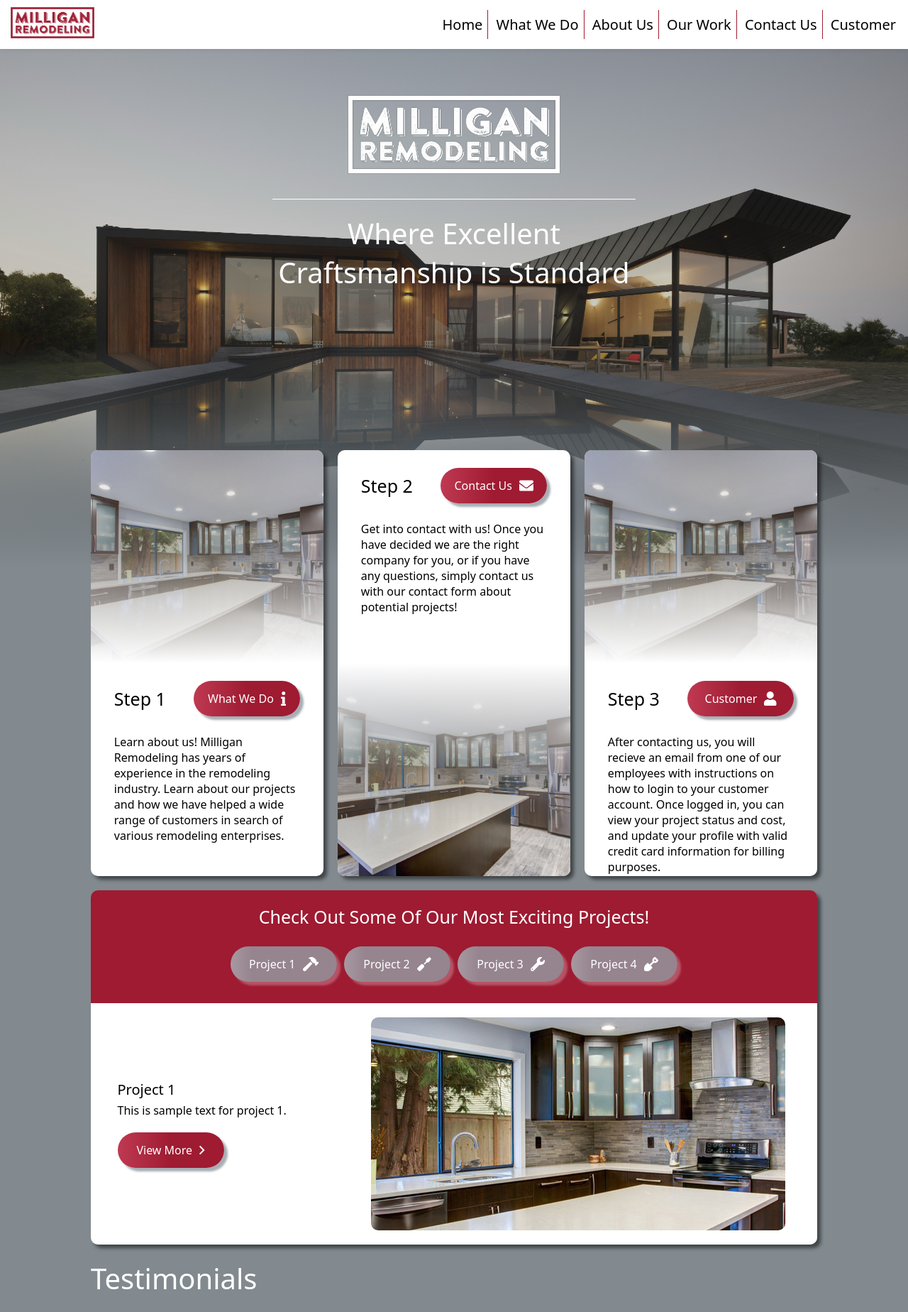
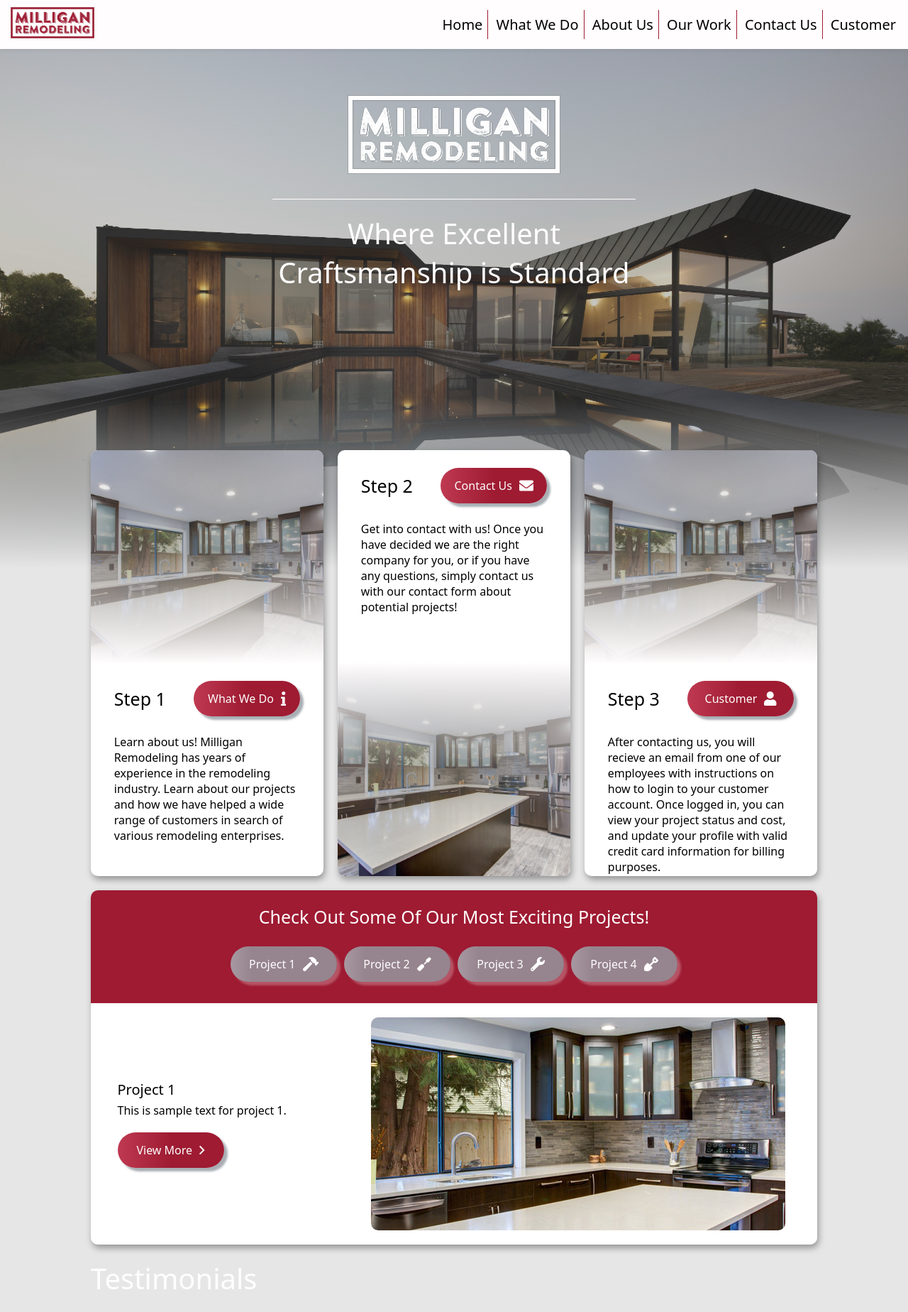
Before and after one commit to OReynolds123/MilliganRemodeling, a PHP site: page /index.html in a window 1280 px wide. Shown: the whole page at 71% size. Run offline with PHP 8.4, Linux system fonts and the light colour scheme.

Commit message:
Changed bkg color

```diff
--- a/stylesheets/stylesheet.css
+++ b/stylesheets/stylesheet.css
@@ -29,10 +29,10 @@ a.anchor {
 }
 :root {
     --p1: #949ca3d0;
-    --p2: #9e1b32; /* Blue: 1b5f9e*/
-    --white1: #ffffff;
+    --p2: #9e1b32; /* Blue: 1b5f9e*/ /* Red: 9e1b32 */
+    --white1: #fffdfd; /* ffffff */
     --black1: #000000;
-    --bkg: #828A8F;
+    --bkg: #e6e6e6; /* 828A8F */
     --wdth: 80%;
     --spacing: 20px;
     --bdrRad: 10px;
@@ -164,7 +164,8 @@ a.anchor {
     top: 0;
     width: 100%;
     height: 100vh;
-    background-image: linear-gradient(#22222240 0%,#22222240 60%, var(--bkg) 100%),url('../images/bkg.jpg');
+    background-image: linear-gradient(#44444420 0%,#44444460 70%, var(--bkg) 100%),url('../images/bkg.jpg');
+    /* background-image: linear-gradient(#22222220 0%,#22222260 60%, var(--bkg) 100%),url('../images/bkg.jpg'); */
     background-position: center;
     background-repeat: no-repeat;
     background-size: cover;
@@ -229,7 +230,8 @@ a.anchor {
     -moz-border-radius: var(--bdrRad);
     -ms-border-radius: var(--bdrRad);
     -o-border-radius: var(--bdrRad);
-    box-shadow: 5px 5px 5px 0px var(--bkShadClr);
+    /*box-shadow: 5px 5px 5px 0px var(--bkShadClr);*/
+    box-shadow: #00000059 2px 5px 10px;
 }
 .pageLandingTitleDiv {
     width: 100%;
@@ -276,7 +278,7 @@ a.anchor {
     -moz-transition: all 0.5s linear;
     -ms-transition: all 0.5s linear;
     -o-transition: all 0.5s linear;
-    box-shadow: 5px 5px 5px 0px var(--bkShadClr);
+    box-shadow: #00000059 2px 5px 10px;
 }
 .processLandingContainer:nth-child(2) {
     margin: 0 var(--spacing);
@@ -357,11 +359,11 @@ a.anchor {
     flex-wrap: wrap;
     justify-content: center;
     border-radius: var(--bdrRad);
-    box-shadow: 5px 5px 5px 0px var(--bkShadClr);
     -webkit-border-radius: var(--bdrRad);
     -moz-border-radius: var(--bdrRad);
     -ms-border-radius: var(--bdrRad);
     -o-border-radius: var(--bdrRad);
+    box-shadow: #00000059 2px 5px 10px;
 }
 .projectsLandingContainerLeft {
     flex: 100%;
```
